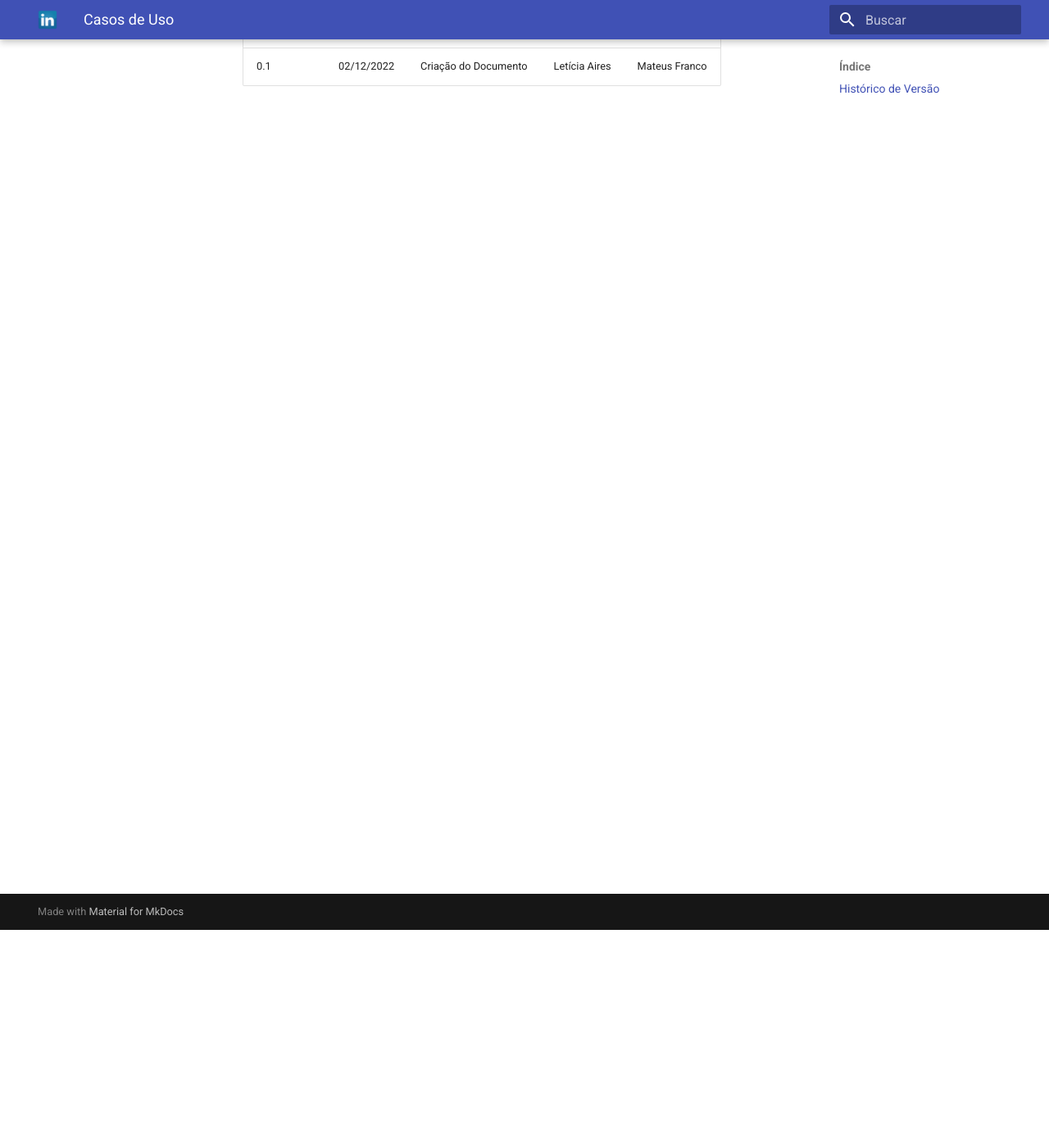
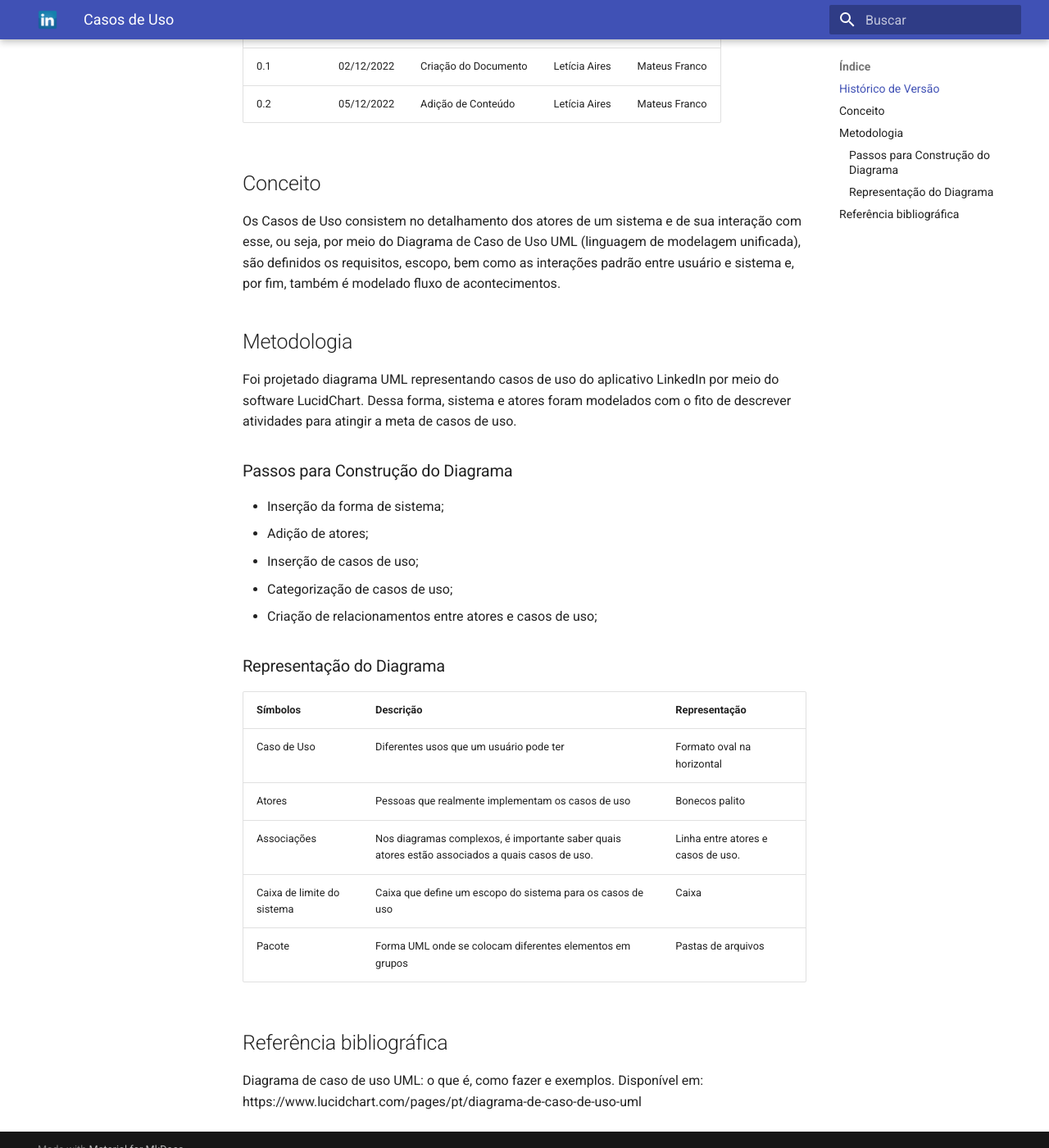
Before and after one commit to Requisitos-de-Software/2022.2-LinkedIn, an MkDocs documentation site: the page built from docs/modelagem/casos de uso.md, in a window 1280 px wide and 1400 px high, scrolled down 266 px. Shown: the whole window at 82% size. Built offline with MkDocs 1.6.1 and Material for MkDocs 9.7.7, drawn with Linux system fonts in a browser that asks for light colours.

Commit message:
Adição de conteúdo

```diff
--- a/docs/modelagem/casos de uso.md
+++ b/docs/modelagem/casos de uso.md
@@ -5,3 +5,33 @@
 | Versão | Data | Descrição | Autor | Revisor |
 |--------|------|-------|-----------| ------- |
 | 0.1 | 02/12/2022 | Criação do Documento | Letícia Aires | Mateus Franco |
+| 0.2 | 05/12/2022 | Adição de Conteúdo | Letícia Aires | Mateus Franco |
+
+## Conceito
+
+Os Casos de Uso consistem no detalhamento dos atores de um sistema e de sua interação com esse, ou seja, por meio do Diagrama de Caso de Uso UML (linguagem de modelagem unificada), são definidos os requisitos, escopo, bem como as interações padrão entre usuário e sistema e, por fim, também é modelado fluxo de acontecimentos.
+
+## Metodologia
+
+Foi projetado diagrama UML representando casos de uso do aplicativo LinkedIn por meio do software LucidChart. Dessa forma, sistema e atores foram modelados com o fito de descrever atividades para atingir a meta de casos de uso.
+
+### Passos para Construção do Diagrama
+
+* Inserção da forma de sistema;
+* Adição de atores;
+* Inserção de casos de uso;
+* Categorização de casos de uso;
+* Criação de relacionamentos entre atores e casos de uso;
+
+### Representação do Diagrama
+
+| Símbolos | Descrição | Representação |
+| ------- | ----------- | -----------  |
+| Caso de Uso | Diferentes usos que um usuário pode ter | Formato oval na horizontal |
+| Atores |  Pessoas que realmente implementam os casos de uso |  Bonecos palito |
+| Associações | Nos diagramas complexos, é importante saber quais atores estão associados a quais casos de uso. | Linha entre atores e casos de uso. |
+| Caixa de limite do sistema | Caixa que define um escopo do sistema para os casos de uso | Caixa |
+| Pacote | Forma UML onde se colocam diferentes elementos em grupos | Pastas de arquivos |
+
+## Referência bibliográfica
+Diagrama de caso de uso UML: o que é, como fazer e exemplos. Disponível em: https://www.lucidchart.com/pages/pt/diagrama-de-caso-de-uso-uml
```
